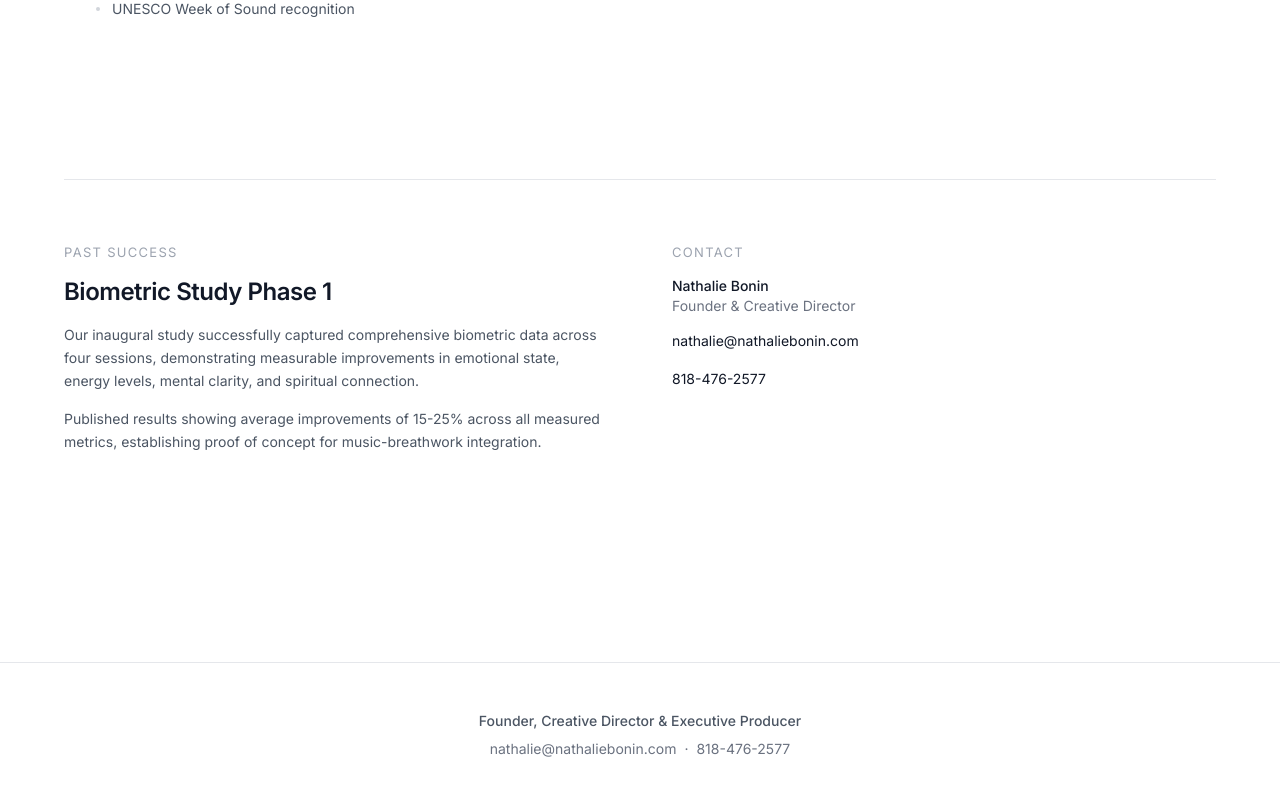
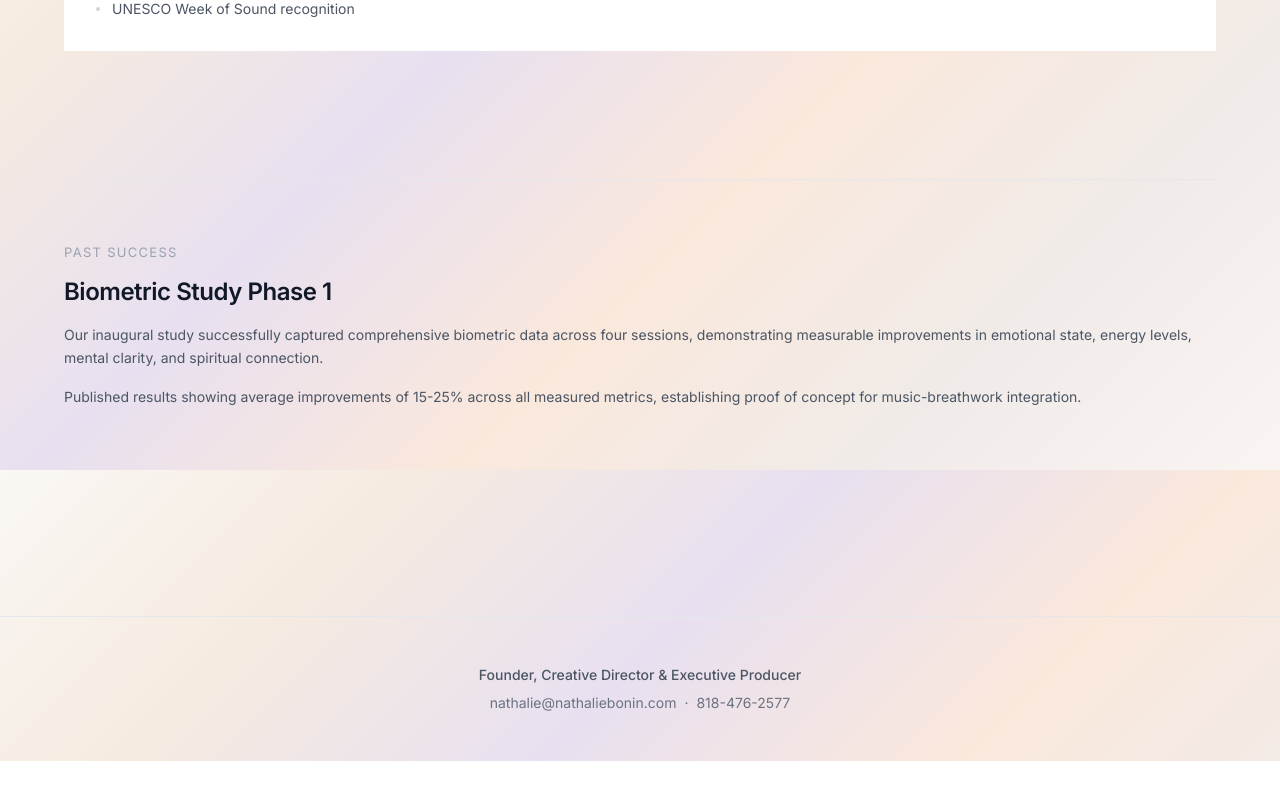
Before and after one commit to chaocdou-ux/biometric-dashboard, a React (Vite) app: page / in a window 1280 px wide. Shown: the part 1930-2730 px from the top of the page. After the commit the page ends 2691 px from the top, so only its background shows below. Built offline with nearby package versions, Linux system fonts and the light colour scheme.

Commit message:
Updated index.css

```diff
--- a/src/components/LandingPage.jsx
+++ b/src/components/LandingPage.jsx
@@ -5,7 +5,10 @@ export default function LandingPage() {
   const [activeTab, setActiveTab] = useState('sponsorship');
 
   return (
-    <div className="min-h-screen bg-white">
+    <div className="min-h-screen" style={{
+      background: 'linear-gradient(135deg, #faf7f4 0%, #f5ebe0 20%, #e8e0f0 40%, #fae8dc 60%, #f0ebe8 80%, #faf5f2 100%)',
+      backgroundAttachment: 'fixed'
+    }}>
       <header className="fixed top-0 left-0 right-0 z-50 bg-white/85 backdrop-blur-md border-b border-gray-200">
         <div className="container mx-auto px-6 py-5">
           <div className="flex items-center justify-between gap-8">
@@ -27,7 +30,7 @@ export default function LandingPage() {
                     : 'bg-white text-gray-900 border-gray-900 hover:bg-gray-50'
                 }`}
               >
-                Sponsorship
+                Sponsor
               </button>
               <button
                 onClick={() => setActiveTab('phase2')}
@@ -237,7 +240,6 @@ function SponsorshipContent() {
       </div>
 
       <div className="border-t border-gray-200 pt-16 mb-16">
-        <div className="grid md:grid-cols-2 gap-16">
         <div>
           <p className="text-xs uppercase tracking-widest text-gray-400 mb-4 font-light">Past Success</p>
           <h3 className="text-2xl font-semibold text-gray-900 mb-4">Biometric Study Phase 1</h3>
@@ -250,26 +252,6 @@ function SponsorshipContent() {
             Published results showing average improvements of 15-25% across all measured metrics,
             establishing proof of concept for music-breathwork integration.
           </p>
-          </div>
-          <div>
-            <p className="text-xs uppercase tracking-widest text-gray-400 mb-4 font-light">Contact</p>
-            <div className="space-y-3">
-              <div>
-                <p className="text-sm text-gray-900 font-medium">Nathalie Bonin</p>
-                <p className="text-sm text-gray-500 font-light">Founder & Creative Director</p>
-              </div>
-              <div>
-                <a href="mailto:nathalie@nathaliebonin.com" className="text-sm text-gray-900 hover:text-gray-600 font-light">
-                  nathalie@nathaliebonin.com
-                </a>
-              </div>
-              <div>
-                <a href="tel:818-476-2577" className="text-sm text-gray-900 hover:text-gray-600 font-light">
-                  818-476-2577
-                </a>
-              </div>
-            </div>
-          </div>
         </div>
       </div>
     </div>
@@ -492,9 +474,5 @@ function Phase2Content() {
 }
 
 function Phase1Content() {
-  return (
-    <div className="max-w-7xl mx-auto">
-      <App />
-    </div>
-  );
+  return <App />;
 }
--- a/src/index.css
+++ b/src/index.css
@@ -141,27 +141,27 @@
 
 @layer components {
   .glass-panel {
-    background: rgba(255, 255, 255, 0.7);
-    backdrop-filter: blur(30px) saturate(180%);
-    -webkit-backdrop-filter: blur(30px) saturate(180%);
-    border: 1px solid rgba(255, 255, 255, 0.45);
+    background: rgba(255, 255, 255, 0.92);
+    backdrop-filter: blur(40px) saturate(180%);
+    -webkit-backdrop-filter: blur(40px) saturate(180%);
+    border: 1px solid rgba(255, 255, 255, 0.6);
     box-shadow:
-      0 8px 32px rgba(0, 0, 0, 0.12),
-      0 4px 12px rgba(0, 0, 0, 0.08),
-      inset 0 1px 0 rgba(255, 255, 255, 0.7),
-      inset 0 -1px 0 rgba(255, 255, 255, 0.3);
+      0 8px 32px rgba(0, 0, 0, 0.15),
+      0 4px 12px rgba(0, 0, 0, 0.1),
+      inset 0 1px 0 rgba(255, 255, 255, 0.8),
+      inset 0 -1px 0 rgba(255, 255, 255, 0.4);
     border-radius: 1.25rem;
     transition: all 0.3s cubic-bezier(0.4, 0, 0.2, 1);
   }
 
   .glass-panel:hover {
-    background: rgba(255, 255, 255, 0.8);
+    background: rgba(255, 255, 255, 0.95);
     box-shadow:
-      0 16px 48px rgba(0, 0, 0, 0.15),
-      0 8px 16px rgba(0, 0, 0, 0.1),
+      0 16px 48px rgba(0, 0, 0, 0.18),
+      0 8px 16px rgba(0, 0, 0, 0.12),
       0 0 24px rgba(168, 200, 218, 0.3),
-      inset 0 1px 0 rgba(255, 255, 255, 0.8),
-      inset 0 -1px 0 rgba(255, 255, 255, 0.35);
+      inset 0 1px 0 rgba(255, 255, 255, 0.9),
+      inset 0 -1px 0 rgba(255, 255, 255, 0.45);
     transform: translateY(-3px);
   }
 
```
Also changed, not shown: src/App.jsx (+12 -11 lines). Lines whose indentation alone changed are shown as unchanged.
